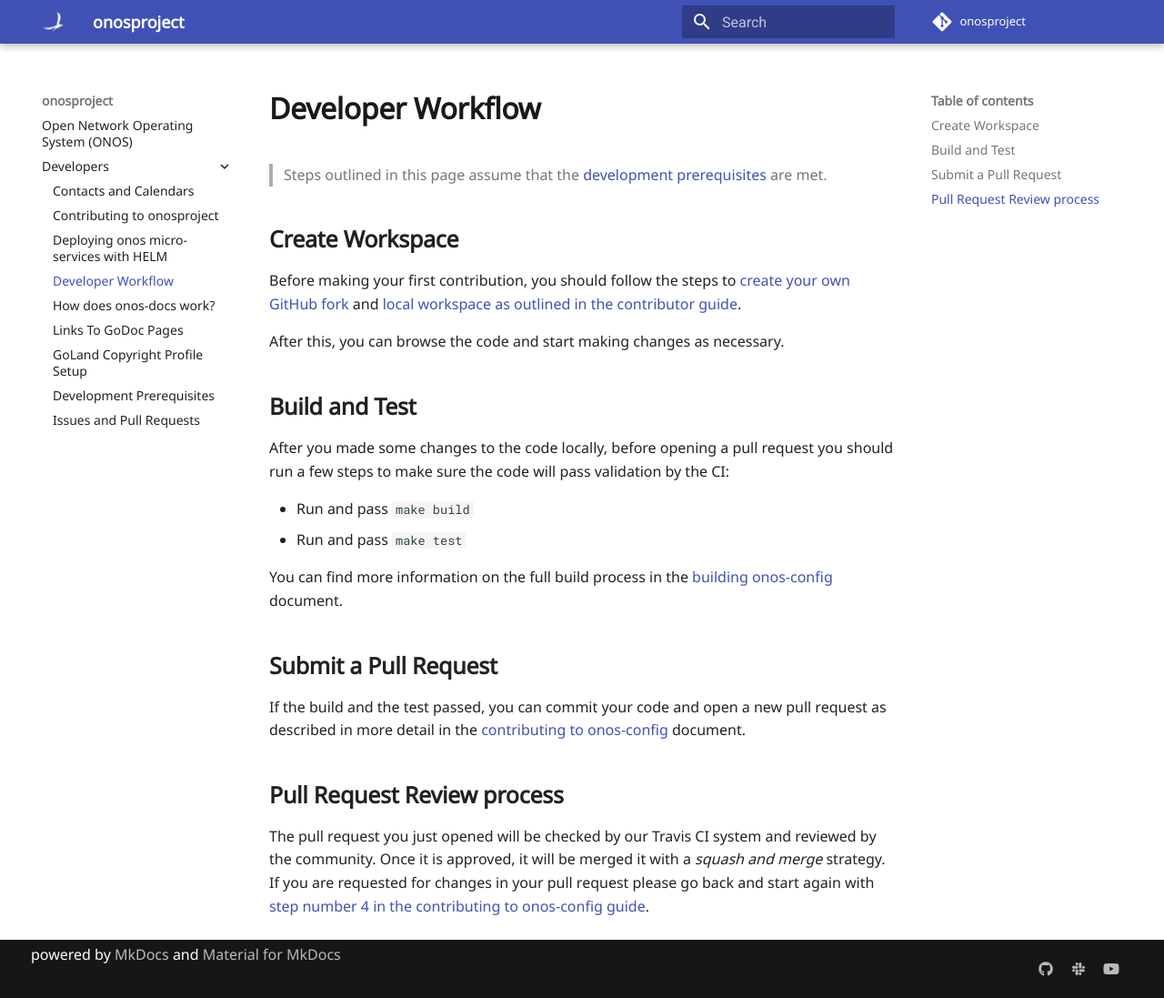
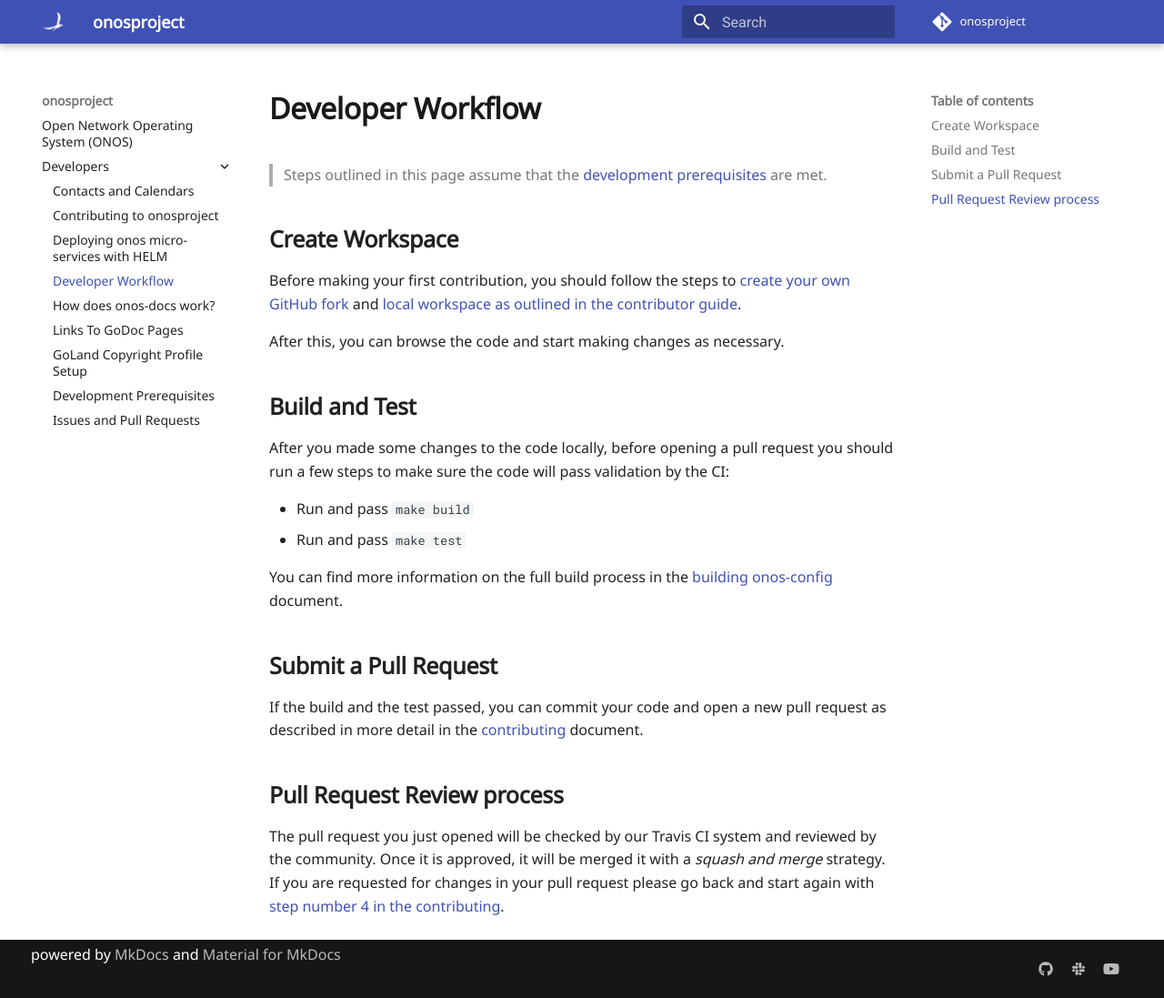
Before and after one commit to onosproject/onos-docs, an MkDocs documentation site: the page built from docs/content/developers/dev_workflow.md, in a window 1280 px wide and 1097 px high. Shown: the whole window at 91% size. Built offline with MkDocs 1.6.1 and Material for MkDocs 9.7.7, drawn with Linux system fonts in a browser that asks for light colours.

Commit message:
Update dev workflow document (#95)

```diff
--- a/docs/content/developers/dev_workflow.md
+++ b/docs/content/developers/dev_workflow.md
@@ -20,10 +20,10 @@ You can find more information on the full build process in the [building onos-co
 
 ## Submit a Pull Request
 If the build and the test passed, you can commit your code and open a new pull request
-as described in more detail in the [contributing to onos-config](contributing.md#5-commit) document.
+as described in more detail in the [contributing](contributing.md#5-commit) document.
 
 ## Pull Request Review process
 The pull request you just opened will be checked by our Travis CI system and reviewed by the community.
 Once it is approved, it will be merged it with a _squash and merge_ strategy.
 If you are requested for changes in your pull request please go back and start again with [step number 4
-in the contributing to onos-config guide](contributing.md#4-keep-branch-in-sync).
+in the contributing](contributing.md#4-keep-branch-in-sync).
```
